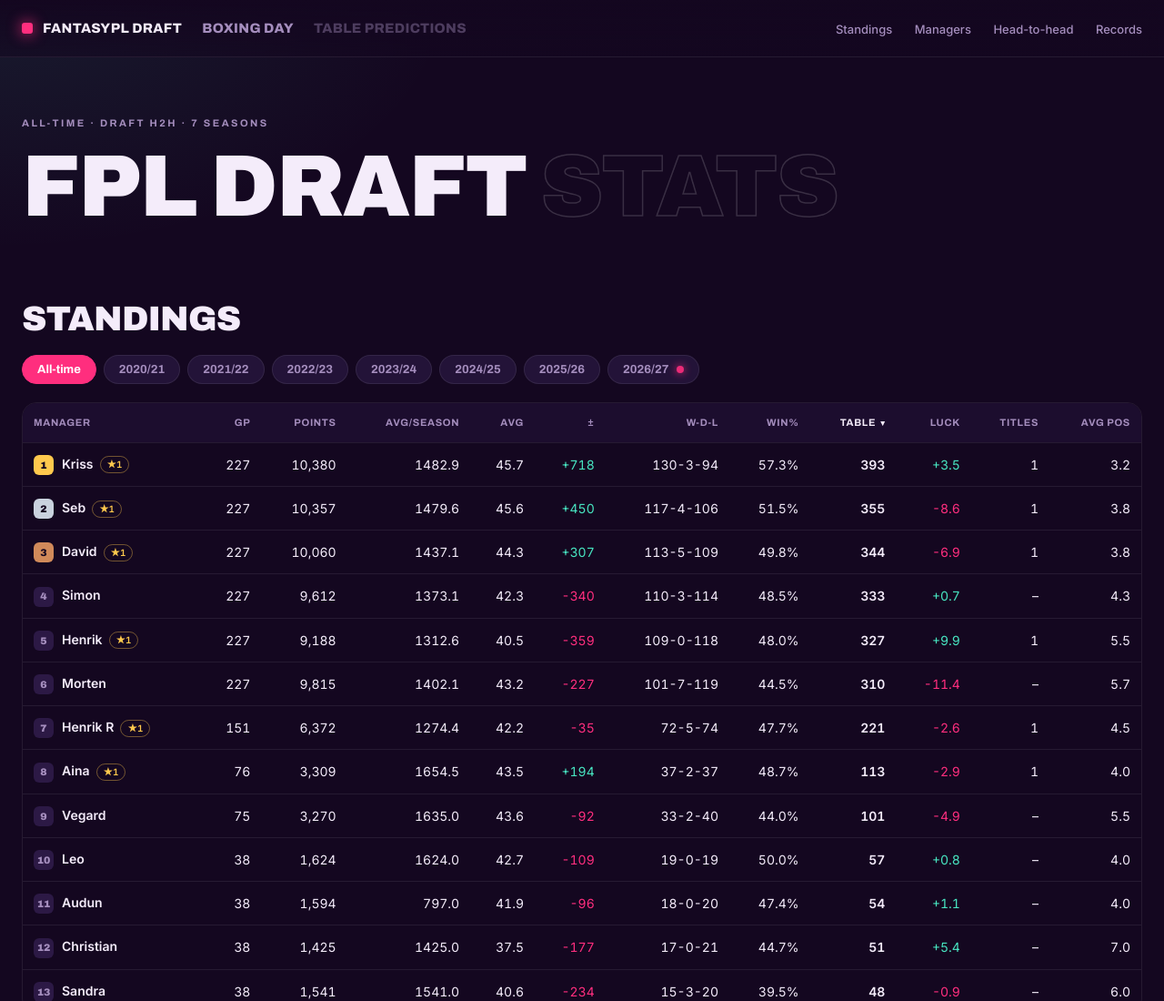
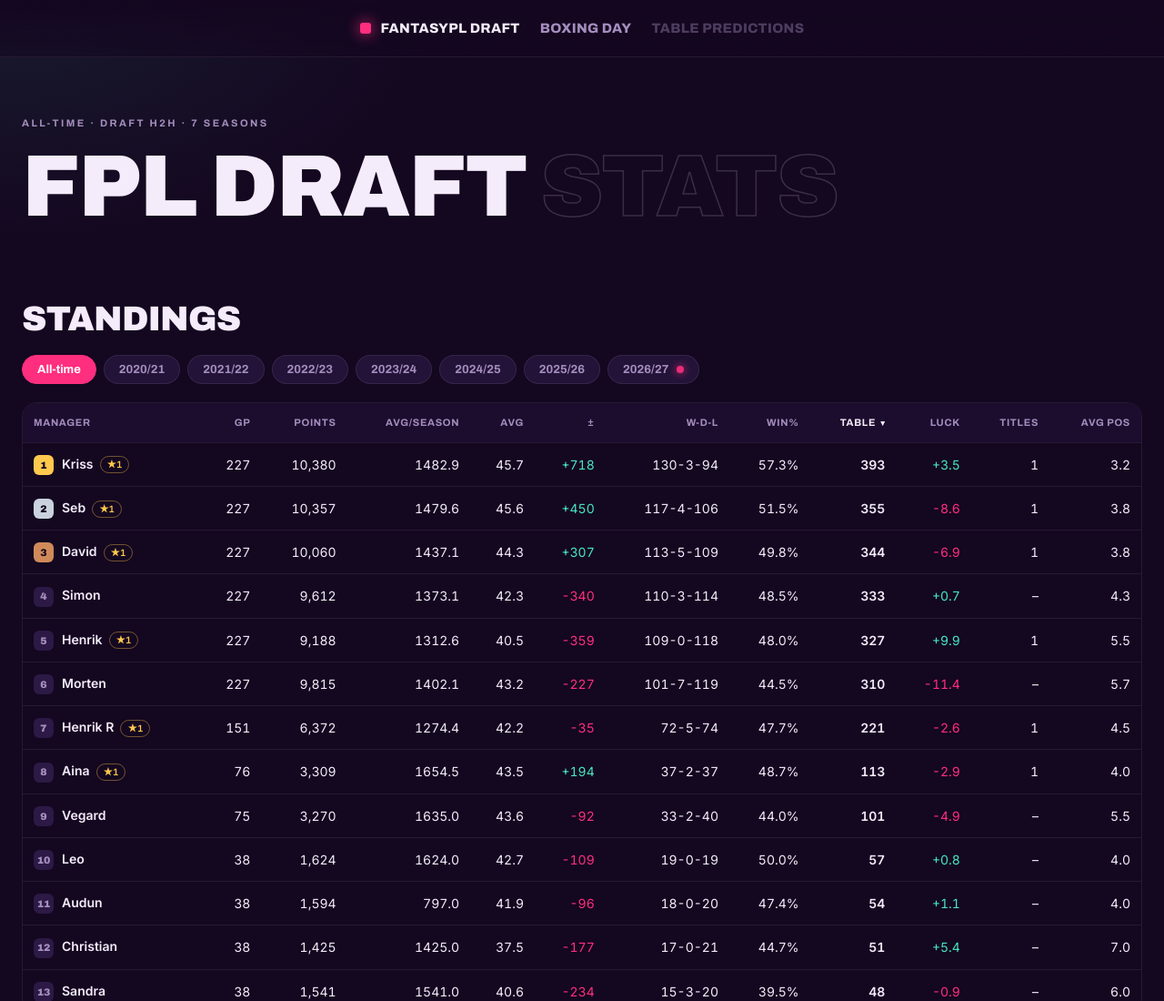
Before and after one commit to Scorelax/fpl-draft-stats, a plain HTML site: page index.html in a window 1280 px wide. Shown: the top 1100 px of the page at 91% size. Drawn offline with Linux system fonts and the light colour scheme.

Commit message:
Remove in-page section nav from header, center the tool switcher
Standings/Managers/Head-to-head/Records are one scroll away on a
single-page site, so the top nav was redundant. The remaining tool
nav (FantasyPL Draft / Boxing Day / Table Predictions) is now centered
in the header bar.

Co-Authored-By: Claude Fable 5 <noreply@anthropic.com>

```diff
--- a/index.html
+++ b/index.html
@@ -29,7 +29,7 @@
 
   header{position:sticky;top:0;z-index:50;backdrop-filter:blur(12px);
     background:linear-gradient(var(--ink),rgba(20,7,32,.55));border-bottom:1px solid var(--line)}
-  .bar{display:flex;align-items:center;justify-content:space-between;height:62px}
+  .bar{display:flex;align-items:center;justify-content:center;height:62px}
   .brand{display:flex;align-items:center;gap:11px;font-family:'Archivo',sans-serif;font-weight:800;letter-spacing:.02em;font-size:15px}
   .brand .dot{width:12px;height:12px;border-radius:3px;background:var(--magenta);box-shadow:0 0 16px var(--magenta)}
   .toolnav{display:flex;align-items:center;gap:22px;flex-wrap:wrap}
@@ -37,9 +37,6 @@
   .tool-link:hover{color:var(--text)}
   .tool-link.soon{opacity:.4;cursor:default}
   .tool-link.soon:hover{color:var(--muted)}
-  nav a{color:var(--muted);text-decoration:none;font-size:13px;font-weight:500;margin-left:20px;transition:color .2s}
-  nav a:hover{color:var(--text)}
-  @media(max-width:720px){nav{display:none}}
 
   /* hero */
   .hero{padding:64px 0 30px}
@@ -169,12 +166,6 @@
       <a class="tool-link" href="https://scorelax.github.io/boxing-day/">BOXING DAY</a>
       <span class="tool-link soon">TABLE PREDICTIONS</span>
     </div>
-    <nav>
-      <a href="#seasons">Standings</a>
-      <a href="#managers">Managers</a>
-      <a href="#h2h">Head-to-head</a>
-      <a href="#records">Records</a>
-    </nav>
   </div>
 </header>
 
```
